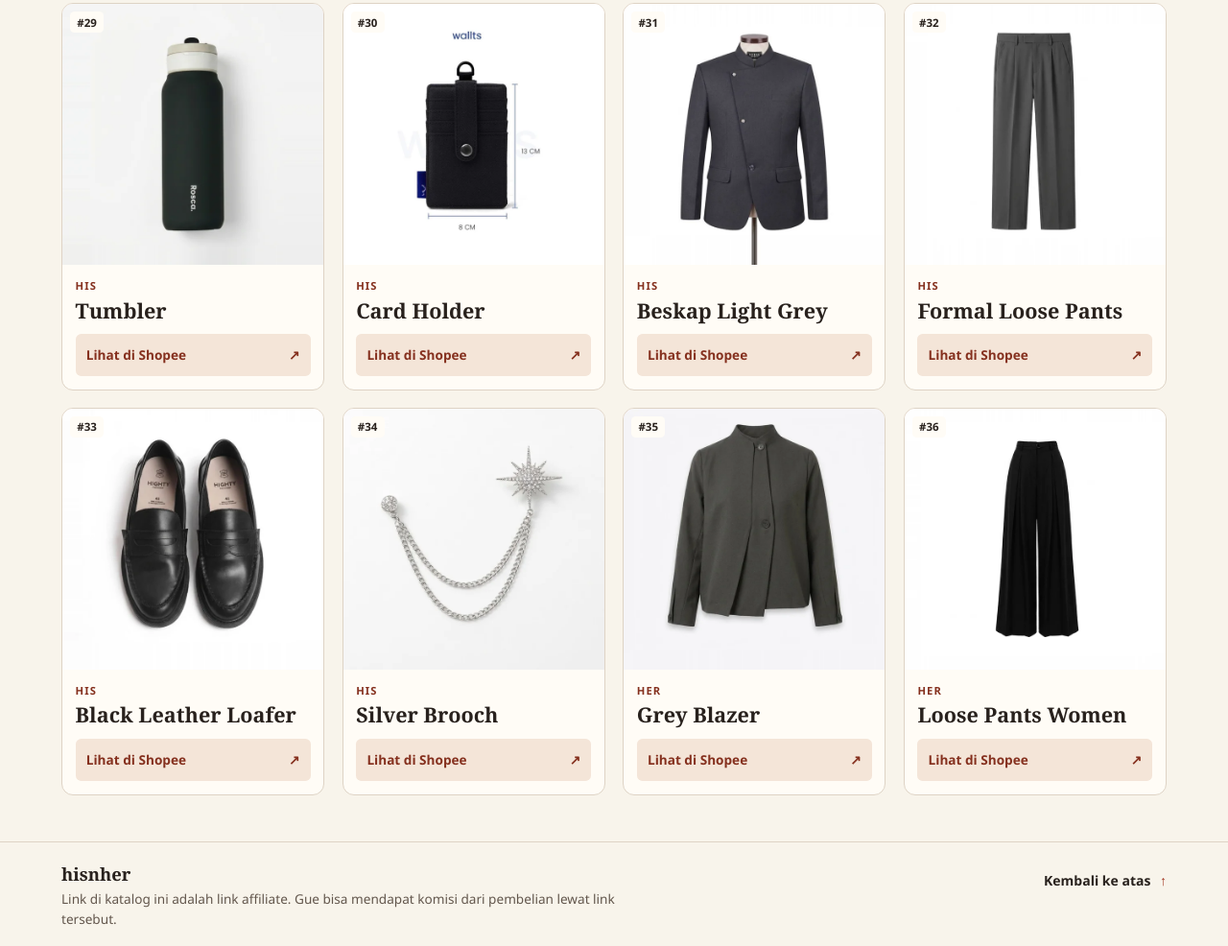
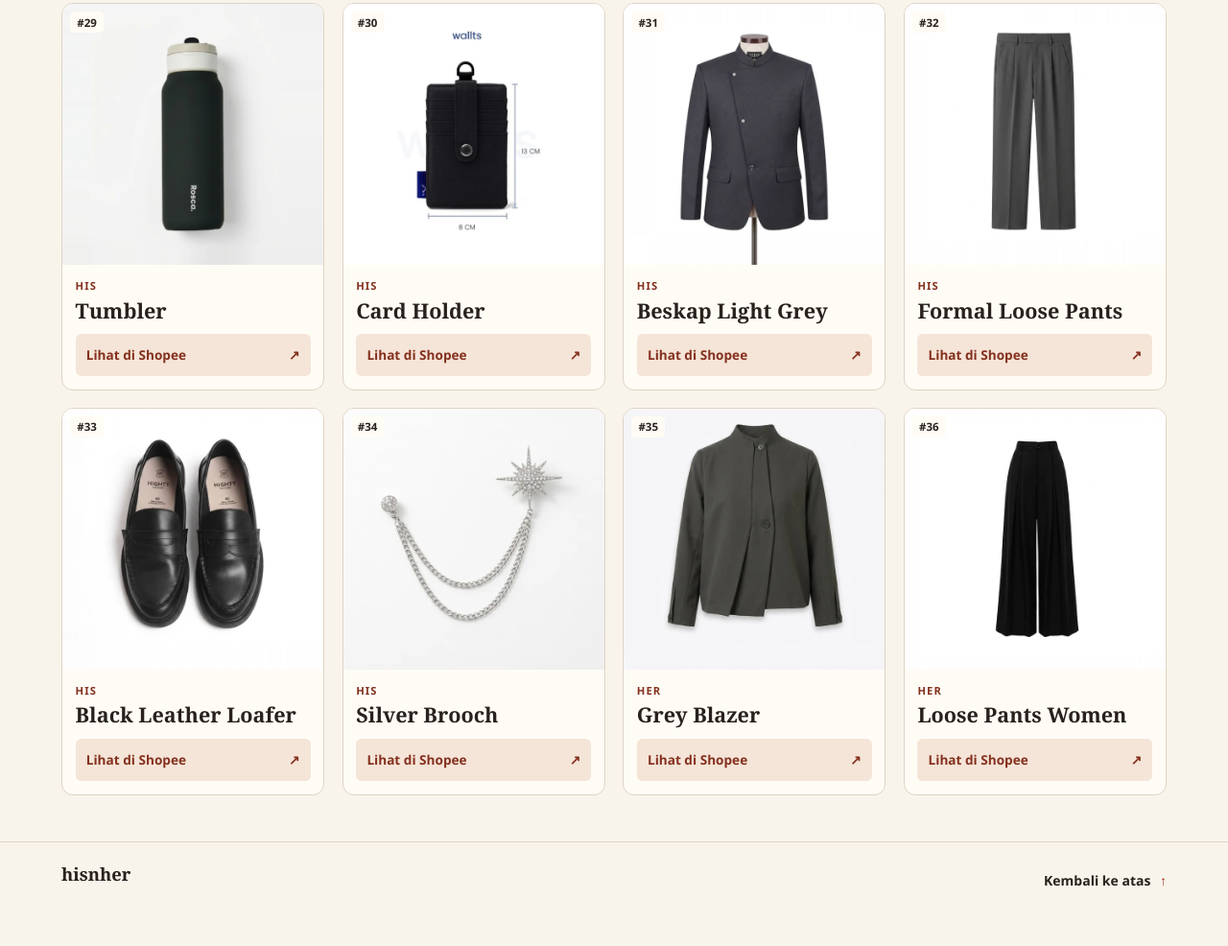
Before and after one commit to catreivr/hisnherfinds, a plain HTML site: page index.html in a window 1280 px wide. Shown: the part 3701-4687 px from the top of the page at 96% size. After the commit the page ends 4658 px from the top, so only its background shows below. Drawn offline with Linux system fonts and the light colour scheme.

Commit message:
Update index.html

```diff
--- a/index.html
+++ b/index.html
@@ -66,7 +66,7 @@
   </main>
   <footer class="site-footer">
     <div class="container footer-inner">
-      <p><strong>hisnher</strong><br>Link di katalog ini adalah link affiliate. Gue bisa mendapat komisi dari pembelian lewat link tersebut.</p>
+      <p><strong>hisnher</strong></p>
       <a class="header-link" href="#atas">Kembali ke atas <span aria-hidden="true">↑</span></a>
     </div>
   </footer>
```
